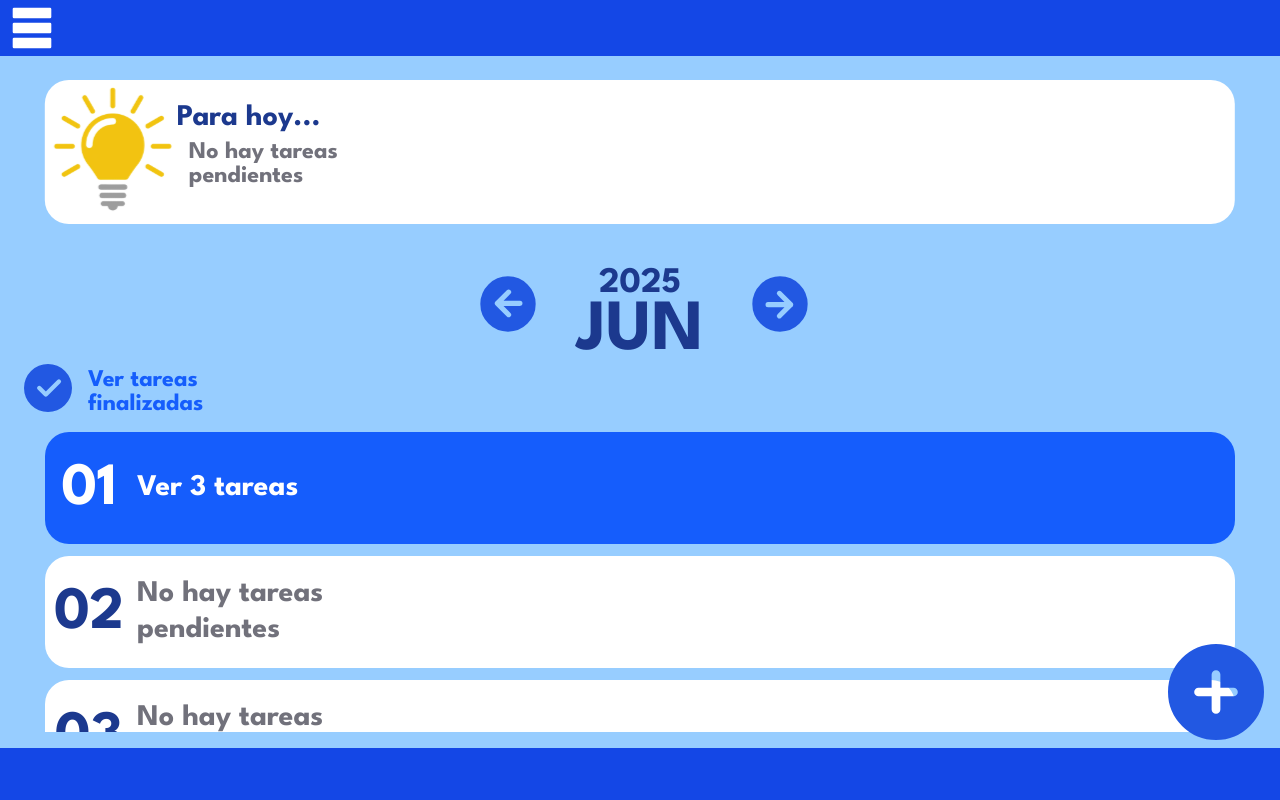
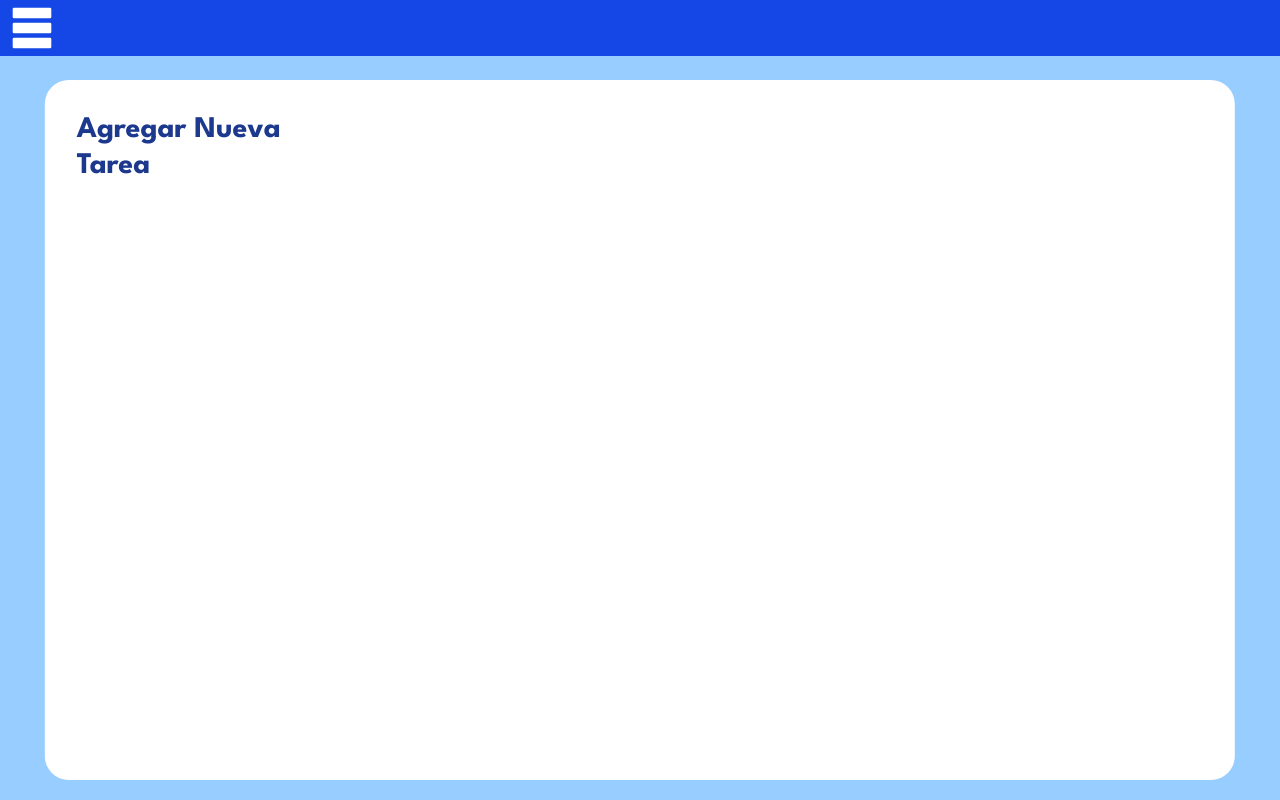
Before and after one commit to Fer2703/AgendifyFabi, a React (Vite) app in the folder agendify/: page /agregar in a window 1280 px wide. Built offline with nearby package versions, Linux system fonts and the light colour scheme.

Commit message:
feat: Agregar.tsx
Pantalla para agregar tareas

```diff
--- a/agendify/package.json
+++ b/agendify/package.json
@@ -13,6 +13,7 @@
     "@tailwindcss/vite": "^4.1.8",
     "react": "^19.1.0",
     "react-dom": "^19.1.0",
+    "react-router-dom": "^7.6.2",
     "tailwindcss": "^4.1.8"
   },
   "devDependencies": {
--- a/agendify/src/main.tsx
+++ b/agendify/src/main.tsx
@@ -1,10 +1,17 @@
 import { StrictMode } from 'react'
 import { createRoot } from 'react-dom/client'
+import { BrowserRouter, Routes, Route } from 'react-router-dom'
 import './index.css'
 import App from './pages/App.tsx'
+import Agregar from './pages/Agregar.tsx'
 
 createRoot(document.getElementById('root')!).render(
   <StrictMode>
-    <App />
+    <BrowserRouter>
+      <Routes>
+        <Route path="/" element={<App />} />
+        <Route path="/agregar" element={<Agregar />} />
+      </Routes>
+    </BrowserRouter>
   </StrictMode>,
 )
--- /dev/null
+++ b/agendify/src/pages/Agregar.tsx
@@ -0,0 +1,31 @@
+import React from 'react';
+
+function Agregar() {
+  return (
+    <div style={{
+      backgroundColor: '#97CDFF',
+      width: '100vw',
+      height: '100vh',
+      margin: 0,
+      padding: 0,
+      display: 'flex',
+      flexDirection: 'column',
+      overflow: 'auto'
+    }}>
+      {/* Header con menú */}
+      <div className="w-full h-14 bg-blue-700 flex items-center px-4 fixed top-0 z-10">
+        <img src="/src/assets/menu.svg" alt="Menu" className="w-12 h-12 left-2 relative" />
+      </div>
+
+      {/* Contenido principal */}
+      <div className="w-[93%] h-[calc(100vh-100px)] left-1/2 transform -translate-x-1/2 top-20 absolute bg-white rounded-3xl overflow-hidden">
+        <div className="w-60 h-10 left-8 top-8 absolute justify-start text-blue-900 text-3xl font-bold">
+          Agregar Nueva Tarea
+        </div>
+        {/* Aquí irá el formulario para agregar tareas */}
+      </div>
+    </div>
+  );
+}
+
+export default Agregar;
--- a/agendify/src/pages/App.tsx
+++ b/agendify/src/pages/App.tsx
@@ -1,7 +1,9 @@
 import { useState } from 'react'
 import '/src/css/App.css'
+import { useNavigate } from 'react-router-dom'
 
 function App() {
+  const navigate = useNavigate();
   const [currentDate, setCurrentDate] = useState(new Date())
 
   const handlePreviousMonth = () => {
@@ -103,7 +105,12 @@ function App() {
 
       {/* Agregar Tarea */}
       <div className="w-24 h-24 right-4 bottom-15 absolute z-10">
-        <img src="/src/assets/agregar.svg" alt="agregar tarea" className="w-24 h-24 left-0 top-0 absolute"/>
+        <img
+          src="/src/assets/agregar.svg"
+          alt="agregar tarea"
+          className="w-24 h-24 left-0 top-0 absolute cursor-pointer"
+          onClick={() => navigate('/agregar')}
+        />
       </div>
 
       {/* Footer */}
```
Also changed, not shown: 1 other file (tests, documents, lock files or other folders).
